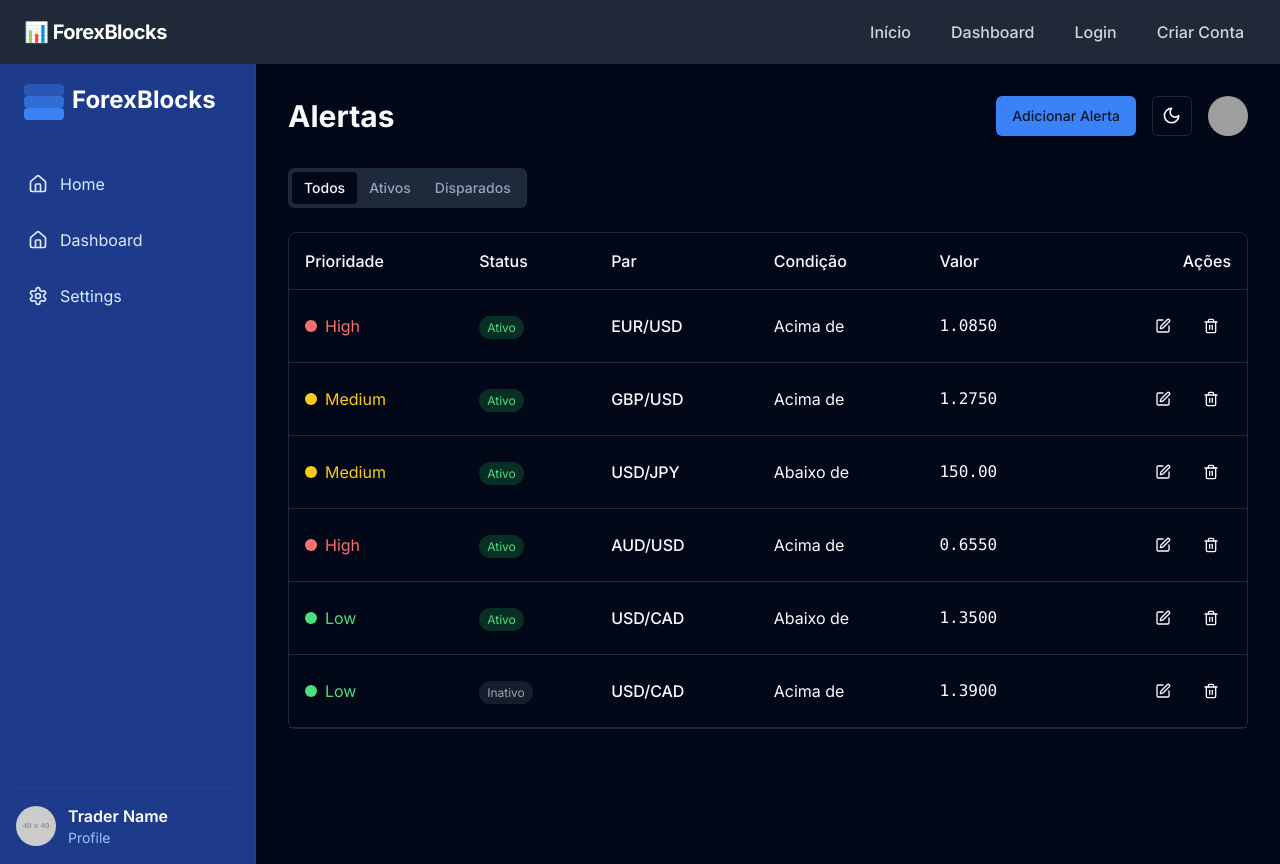
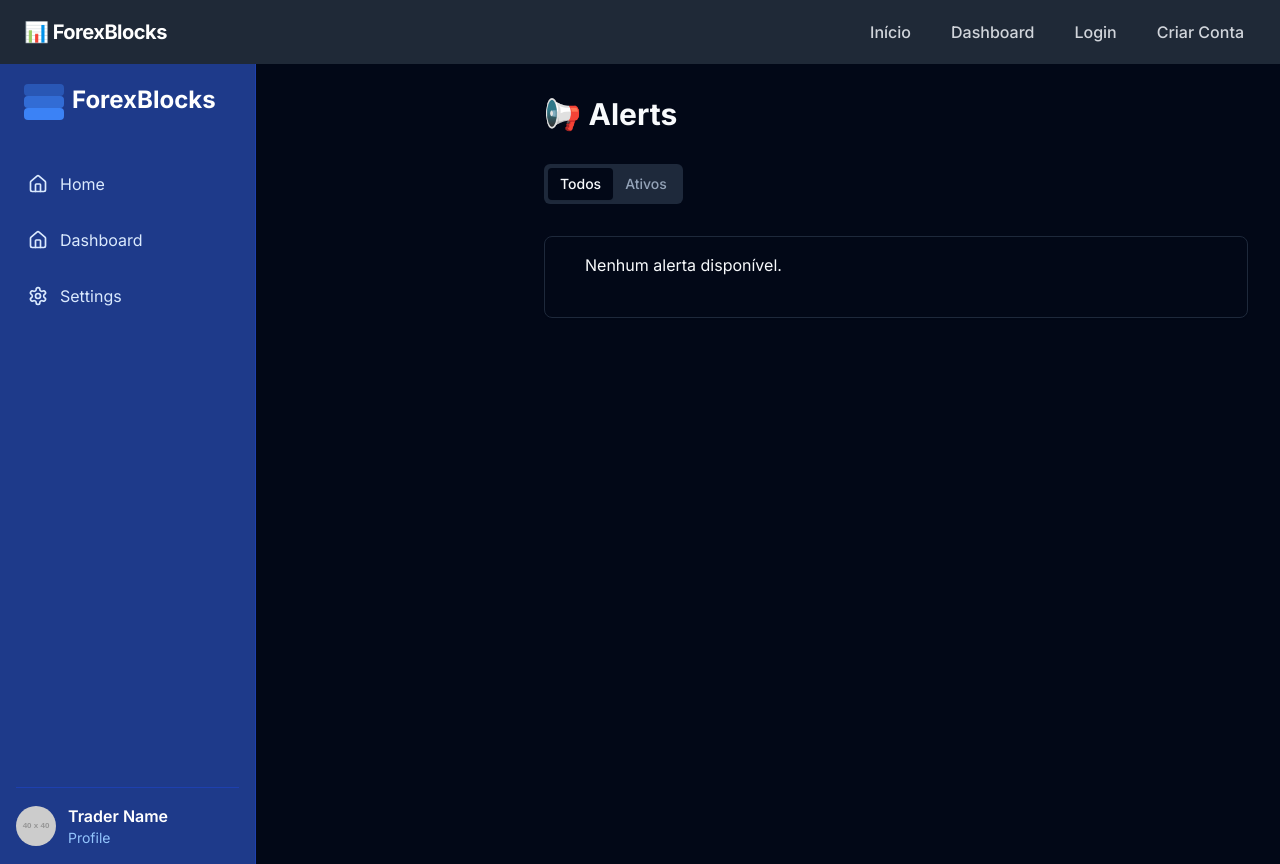
Before and after one commit to TulioBuarque/meusite-nextjs, a Next.js app: page /alerts in a window 1280 px wide. Built offline with nearby package versions, Linux system fonts and the light colour scheme; grey boxes are pictures that could not be loaded.

Commit message:
Update page.tsx

```diff
--- a/src/app/alerts/page.tsx
+++ b/src/app/alerts/page.tsx
@@ -4,118 +4,31 @@ import { useState } from 'react';
 import Sidebar from '@/components/ui/Sidebar';
 import { Card, CardContent } from '@/components/ui/card';
 import { Button } from '@/components/ui/button';
-import { Avatar, AvatarFallback, AvatarImage } from '@/components/ui/avatar';
-import { ModeToggle } from '@/components/mode-toggle';
 import { ThemeProvider } from '@/components/theme-provider';
 import { Tabs, TabsList, TabsTrigger } from '@/components/ui/tabs';
-import { Edit, Trash2 } from 'lucide-react';
-
-// Mock data
-const alertsData = [
-  { id: 1, priority: 'high', status: 'active', pair: 'EUR/USD', condition: 'above', value: '1.0850' },
-  { id: 2, priority: 'medium', status: 'active', pair: 'GBP/USD', condition: 'above', value: '1.2750' },
-  { id: 3, priority: 'medium', status: 'active', pair: 'USD/JPY', condition: 'below', value: '150.00' },
-  { id: 4, priority: 'high', status: 'active', pair: 'AUD/USD', condition: 'above', value: '0.6550' },
-  { id: 5, priority: 'low', status: 'active', pair: 'USD/CAD', condition: 'below', value: '1.3500' },
-  { id: 6, priority: 'low', status: 'inactive', pair: 'USD/CAD', condition: 'above', value: '1.3900' },
-];
 
 export default function AlertsPage() {
   const [activeTab, setActiveTab] = useState('all');
-  const [alerts, setAlerts] = useState(alertsData);
-
-  const filteredAlerts = alerts.filter(alert => {
-    if (activeTab === 'all') return true;
-    if (activeTab === 'active') return alert.status === 'active';
-    if (activeTab === 'triggered') return alert.status === 'triggered';
-    return true;
-  });
-
-  const handleDeleteAlert = (id: number) => {
-    setAlerts(alerts.filter(alert => alert.id !== id));
-  };
-
-  const getPriorityColor = (priority: string) => {
-    switch (priority) {
-      case 'high': return 'text-red-400';
-      case 'medium': return 'text-yellow-400';
-      case 'low': return 'text-green-400';
-      default: return 'text-gray-400';
-    }
-  };
 
   return (
     <ThemeProvider attribute="class" defaultTheme="dark" enableSystem>
       <div className="flex min-h-screen bg-background text-foreground">
         <Sidebar />
-        <main className="flex-1 p-6 md:p-8">
-          <header className="flex justify-between items-center mb-8">
-            <h1 className="text-3xl font-bold">Alertas</h1>
-            <div className="flex items-center space-x-4">
-              <Button className="bg-blue-500 hover:bg-blue-600">Adicionar Alerta</Button>
-              <ModeToggle />
-              <Avatar>
-                <AvatarImage src="https://github.com/shadcn.png" alt="@shadcn" />
-                <AvatarFallback>CN</AvatarFallback>
-              </Avatar>
-            </div>
-          </header>
+        <main className="ml-64 flex-1 p-8 space-y-8">
+          <div className="flex justify-between items-center">
+            <h1 className="text-3xl font-bold">📢 Alerts</h1>
+          </div>
 
           <Tabs defaultValue="all" className="mb-6">
             <TabsList>
               <TabsTrigger value="all" onClick={() => setActiveTab('all')}>Todos</TabsTrigger>
               <TabsTrigger value="active" onClick={() => setActiveTab('active')}>Ativos</TabsTrigger>
-              <TabsTrigger value="triggered" onClick={() => setActiveTab('triggered')}>Disparados</TabsTrigger>
             </TabsList>
           </Tabs>
 
-          <Card>
-            <CardContent className="p-0">
-              <div className="overflow-x-auto">
-                <table className="w-full">
-                  <thead>
-                    <tr className="border-b border-border">
-                      <th className="text-left p-4 font-medium">Prioridade</th>
-                      <th className="text-left p-4 font-medium">Status</th>
-                      <th className="text-left p-4 font-medium">Par</th>
-                      <th className="text-left p-4 font-medium">Condição</th>
-                      <th className="text-left p-4 font-medium">Valor</th>
-                      <th className="text-right p-4 font-medium">Ações</th>
-                    </tr>
-                  </thead>
-                  <tbody>
-                    {filteredAlerts.map(alert => (
-                      <tr key={alert.id} className="border-b border-border hover:bg-muted/50">
-                        <td className="p-4">
-                          <div className={`flex items-center ${getPriorityColor(alert.priority)}`}>
-                            <div className="w-3 h-3 rounded-full mr-2 bg-current"></div>
-                            <span className="capitalize">{alert.priority}</span>
-                          </div>
-                        </td>
-                        <td className="p-4">
-                          <span className={`px-2 py-1 rounded-full text-xs ${
-                            alert.status === 'active' ? 'bg-green-500/20 text-green-400' :
-                            alert.status === 'triggered' ? 'bg-yellow-500/20 text-yellow-400' :
-                            'bg-gray-500/20 text-gray-400'
-                          }`}>
-                            {alert.status === 'active' ? 'Ativo' :
-                             alert.status === 'triggered' ? 'Disparado' : 'Inativo'}
-                          </span>
-                        </td>
-                        <td className="p-4 font-medium">{alert.pair}</td>
-                        <td className="p-4">{alert.condition === 'above' ? 'Acima de' : 'Abaixo de'}</td>
-                        <td className="p-4 font-mono">{alert.value}</td>
-                        <td className="p-4 text-right">
-                          <div className="flex justify-end space-x-2">
-                            <Button variant="ghost" size="icon"><Edit className="h-4 w-4" /></Button>
-                            <Button variant="ghost" size="icon" onClick={() => handleDeleteAlert(alert.id)}><Trash2 className="h-4 w-4" /></Button>
-                          </div>
-                        </td>
-                      </tr>
-                    ))}
-                  </tbody>
-                </table>
-              </div>
+          <Card className="rounded-lg border p-4 shadow-sm bg-card text-card-foreground">
+            <CardContent>
+              <p>Nenhum alerta disponível.</p>
             </CardContent>
           </Card>
         </main>
```
